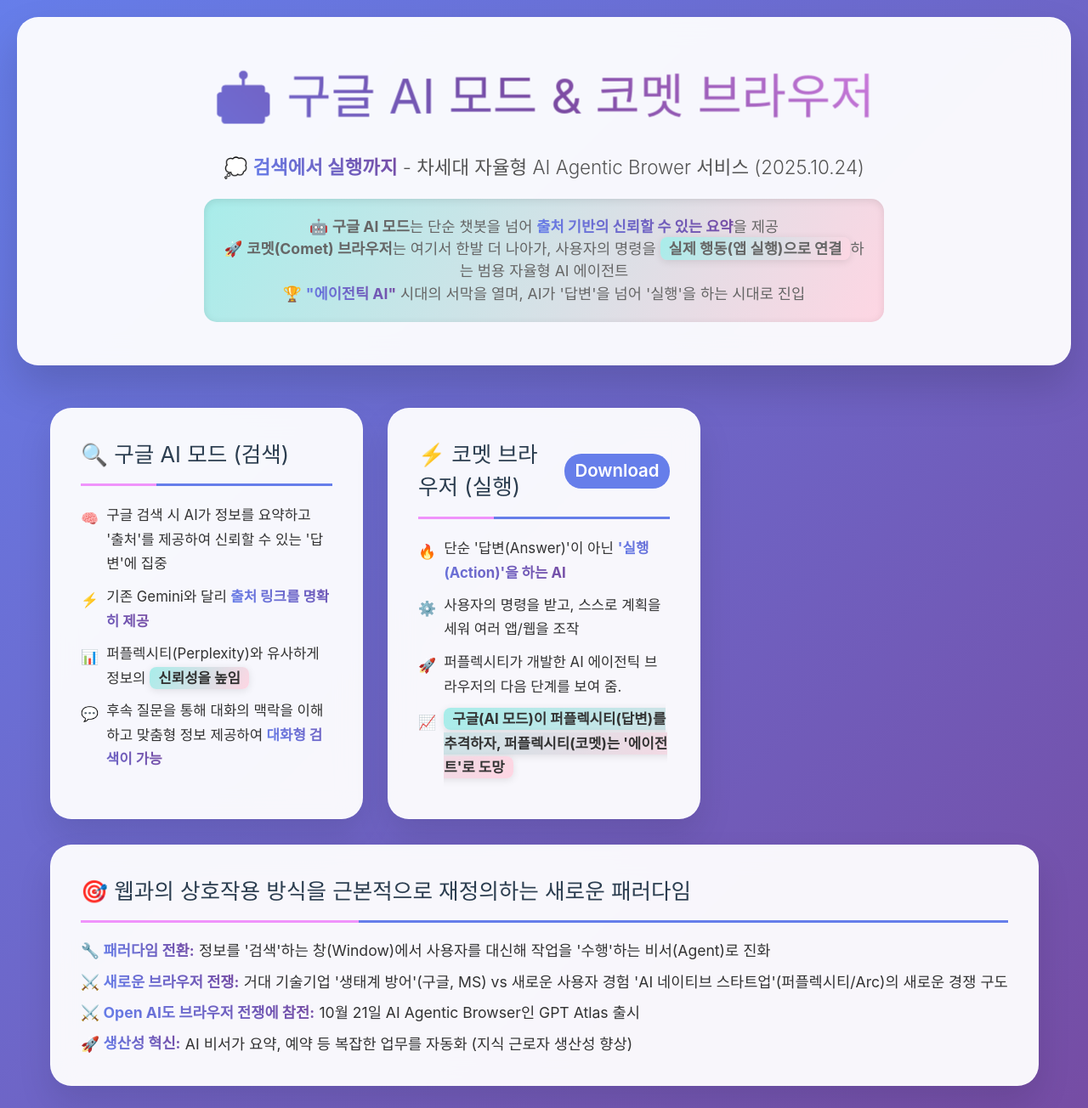
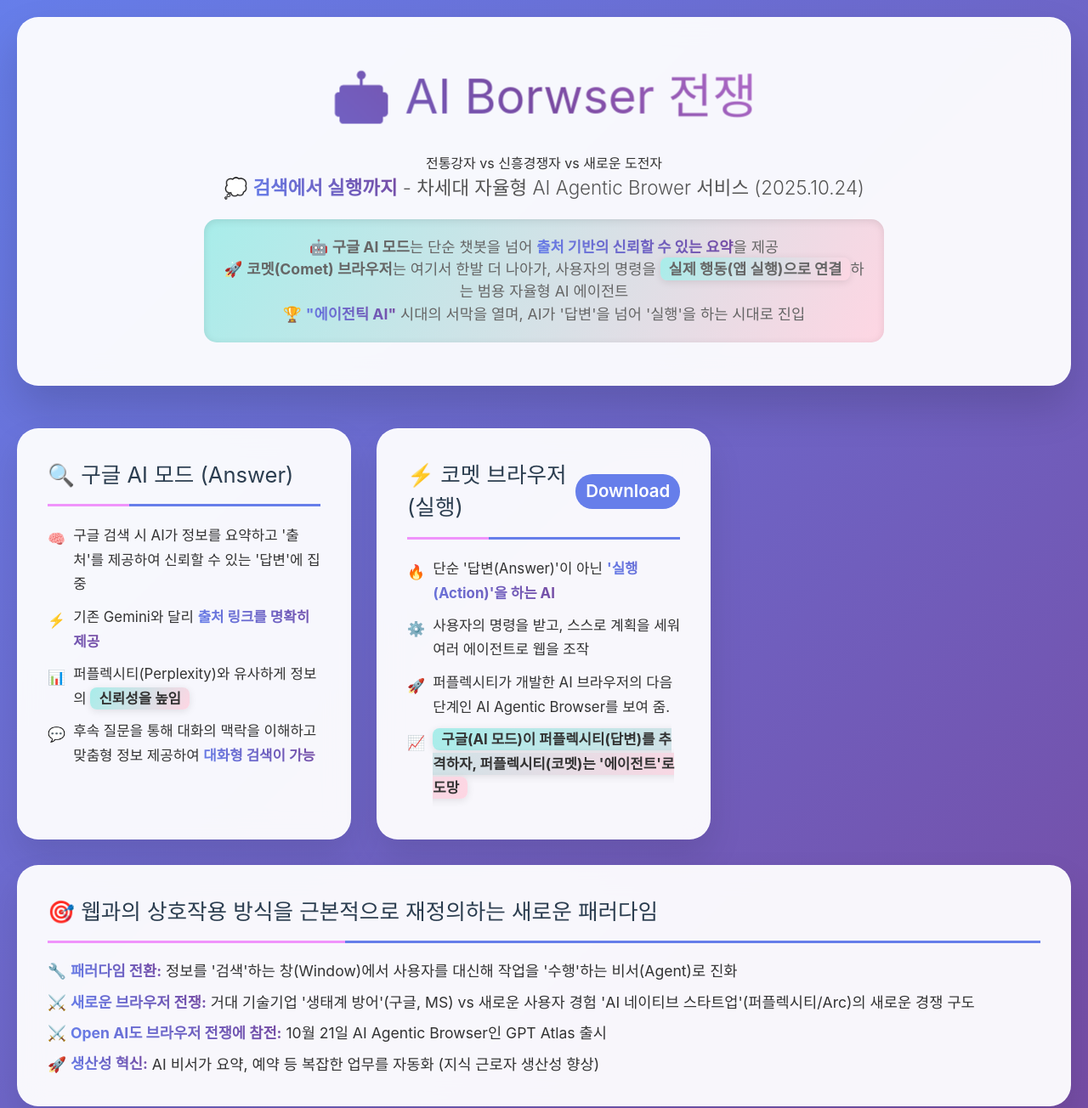
Before and after one commit to mahantel/ai-agent, a plain HTML site: page browser.html in a window 1280 px wide. Shown: the top 1304 px of the page at 85% size. Drawn offline with nearby package versions, Linux system fonts and the light colour scheme; a web font is replaced by a local one.

Commit message:
Update browser.html

```diff
--- a/browser.html
+++ b/browser.html
@@ -86,9 +86,6 @@
             grid-template-columns: repeat(auto-fit, minmax(350px, 1fr));
             gap: 30px;
             margin-bottom: 60px;
-            /* justify-content: center; */ /* 이전 가운데 정렬 속성 제거 */
-            max-width: fit-content; /* 카드 그룹의 너비를 내용에 맞춤 */
-            margin: 0 auto; /* 카드 그룹 자체를 가운데 정렬 */
         }
 
         .card {
@@ -490,8 +487,9 @@
 <body>
     <div class="container">
         <div class="header">
-            <h1>🤖 구글 AI 모드 & 코멧 브라우저</h1>
+            <h1>🤖 AI Borwser 전쟁</h1>전통강자 vs 신흥경쟁자 vs 새로운 도전자
             <p class="subtitle">💭 <span class="strong">검색에서 실행까지</span> - 차세대 자율형 AI Agentic Brower 서비스 (2025.10.24)</p>
+
             <div class="header-description">
                 <ul style="list-style: none; padding: 0; margin: 0;">
                     <li>🤖 <strong>구글 AI 모드</strong>는 단순 챗봇을 넘어 <span class="strong">출처 기반의 신뢰할 수 있는 요약</span>을 제공</li>
@@ -503,7 +501,7 @@
 
         <div class="overview">
             <div class="card">
-                <h3>🔍 구글 AI 모드 (검색)</h3>
+                <h3>🔍 구글 AI 모드 (Answer)</h3>
                 <!-- === 수정된 내용 1 === -->
                 <ul style="list-style: none; padding: 0; margin: 0; font-size: 1.05em; line-height: 1.7;">
                     <li style="position: relative; padding-left: 1.8em; margin-bottom: 10px;">
@@ -544,11 +542,11 @@
                     </li>
                     <li style="position: relative; padding-left: 1.8em; margin-bottom: 10px;">
                         <span style="position: absolute; left: 0; top: 4px;">⚙️</span>
-                        사용자의 명령을 받고, 스스로 계획을 세워 여러 앱/웹을 조작
+                        사용자의 명령을 받고, 스스로 계획을 세워 여러 에이전트로 웹을 조작
                     </li>
                     <li style="position: relative; padding-left: 1.8em; margin-bottom: 10px;">
                         <span style="position: absolute; left: 0; top: 4px;">🚀</span>
-                        퍼플렉시티가 개발한 AI 에이전틱 브라우저의 다음 단계를 보여 줌.
+                        퍼플렉시티가 개발한 AI 브라우저의 다음 단계인 AI Agentic Browser를 보여 줌.
                     </li>
                     <li style="position: relative; padding-left: 1.8em; margin-bottom: 10px;">
                         <span style="position: absolute; left: 0; top: 4px;">📈</span>
```
